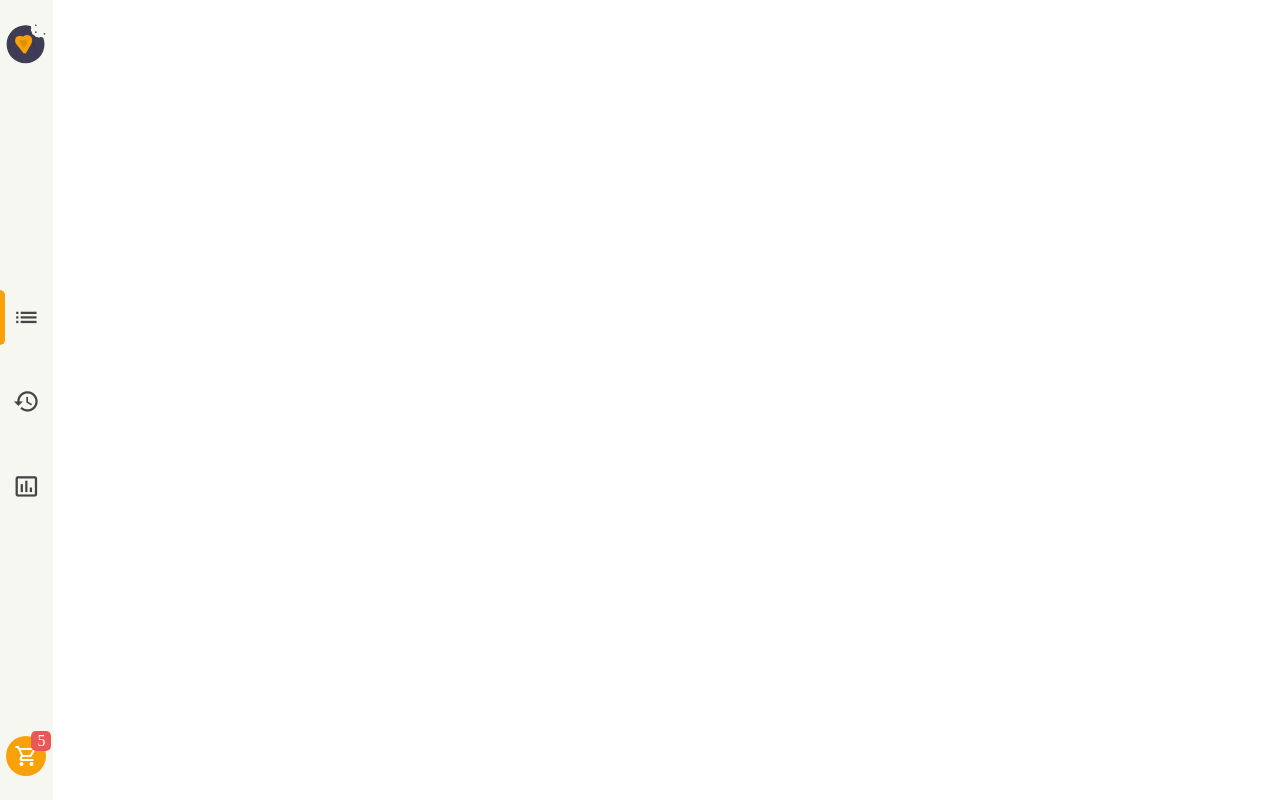
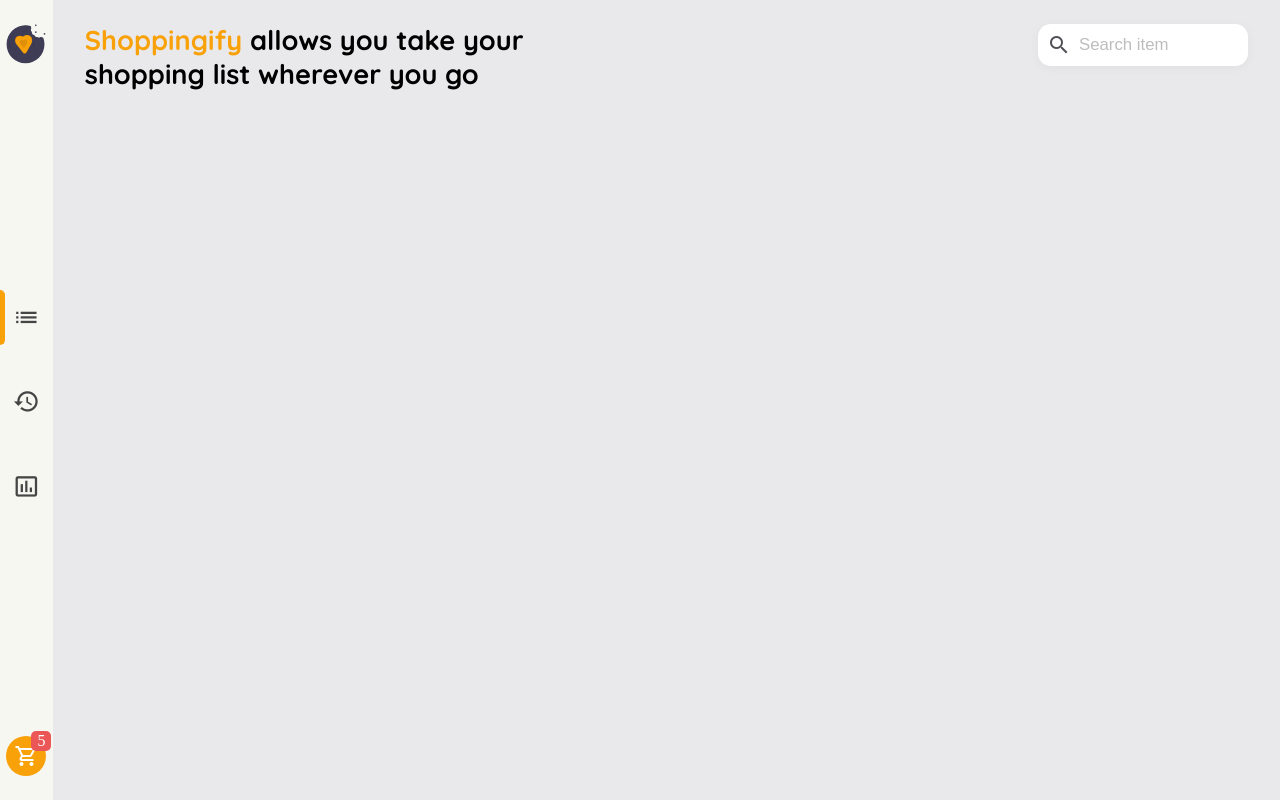
Before and after one commit to jesintharnold/Shoppingify_react, a React (Create React App) app in the folder front_end/: page / in a window 1280 px wide. Built offline with nearby package versions, Linux system fonts and the light colour scheme.

Commit message:
Header and second Item-Main added

```diff
--- a/front_end/public/index.html
+++ b/front_end/public/index.html
@@ -14,6 +14,9 @@
     <link rel="manifest" href="%PUBLIC_URL%/manifest.json" />
     <link href="https://fonts.googleapis.com/icon?family=Material+Icons" rel="stylesheet">
     <link href="https://fonts.googleapis.com/icon?family=Material+Icons+Outlined" rel="stylesheet">
+    <link rel="preconnect" href="https://fonts.googleapis.com">
+<link rel="preconnect" href="https://fonts.gstatic.com" crossorigin>
+<link href="https://fonts.googleapis.com/css2?family=Quicksand:wght@700&display=swap" rel="stylesheet">
     <title>React App</title>
   </head>
   <body>
--- /dev/null
+++ b/front_end/src/components/Main/MainItems.js
@@ -0,0 +1,12 @@
+import Header from '../Main/TitleSearch/header';
+import "./MainItems.scss";
+
+function Mainitem(){
+    return (
+        <div className="Main_items">
+        <Header/>
+        </div>
+    )
+}
+
+export default Mainitem
--- /dev/null
+++ b/front_end/src/components/Main/MainItems.scss
@@ -0,0 +1,6 @@
+.Main_items{
+    width:100%;
+    box-sizing: border-box;
+    padding:0 2rem;
+
+}
--- /dev/null
+++ b/front_end/src/components/Main/TitleSearch/header.js
@@ -0,0 +1,18 @@
+import './header.scss';
+
+function Header(){
+    return(
+        <div className="header">
+         <div className="title">
+         <span>Shoppingify</span> allows you take your <br/> shopping list wherever you go
+         </div>
+         <div className="search">
+             <span className="material-icons">search</span>
+             <input type="text" placeholder="Search item"/>
+        </div>
+        </div>
+    )
+}
+
+
+export default Header;
--- /dev/null
+++ b/front_end/src/components/Main/TitleSearch/header.scss
@@ -0,0 +1,56 @@
+.header{
+    width:100%;
+    display: flex;
+    justify-content: space-between;
+    margin:1.5rem 0;
+    box-sizing: border-box;
+    align-items: flex-start;
+    font-family: 'Quicksand';
+    line-height:2.1rem;
+
+
+    .title{
+    font-size:1.7rem;
+    font-weight:700;
+      span{
+          color:#F9A109;
+      }
+    }
+
+    .search{
+        display: flex;
+        align-items: center;
+        box-shadow: 0px 2px 12px rgba(0, 0, 0, 0.04);
+        border-radius:0.8rem;
+        border:1px solid transparent;
+        width:13rem;
+        overflow: hidden;
+        background-color: #FFFFFF;
+
+        span{
+           font-size:1.5rem;
+            margin:0.5rem;
+            color: rgba(52, 51, 58, 0.85);
+
+        }
+        input{
+            outline:none;
+            padding:0;
+            background-color: transparent;
+            font-size:1.05rem;
+            width:100%;
+            border:none;
+            color:rgb(63, 63, 63);
+
+            &::placeholder{
+                color: rgba(189, 189, 189, 1);
+            }
+
+        }
+
+    }
+
+
+
+
+}
--- a/front_end/src/index.js
+++ b/front_end/src/index.js
@@ -4,11 +4,13 @@ import './index.scss';
 import reportWebVitals from './reportWebVitals';
 import Navbar from './components/Navbar/Navbar';
 import { BrowserRouter as Router} from "react-router-dom";
+import Mainitem from './components/Main/MainItems';
 
 ReactDOM.render(
   <React.StrictMode>
     <Router>
     <Navbar/>
+    <Mainitem/>
     </Router>
   </React.StrictMode>,
   document.getElementById('root')
--- a/front_end/src/index.scss
+++ b/front_end/src/index.scss
@@ -3,6 +3,8 @@ body,html{
 }
 body{
   position: relative;
+  background-color: rgba(213, 213, 219,0.5);
+
 }
 
 #root{
```
